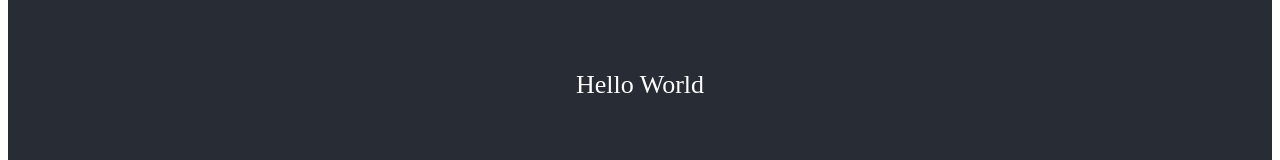
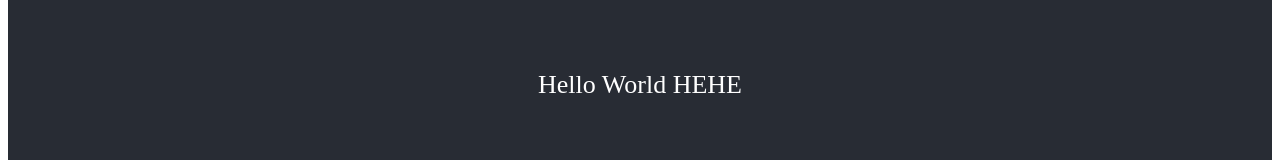
Before and after one commit to yeisharoberts/sparklehome, a JavaScript app in the folder client/: page / in a window 1280 px wide. Shown: the part 323-483 px from the top of the page. Built offline with nearby package versions, Linux system fonts and the light colour scheme; the HTML template or start-up script is replaced by a standard one.

Commit message:
updated App.js

```diff
--- a/client/src/App.js
+++ b/client/src/App.js
@@ -4,7 +4,7 @@ function App() {
   return (
     <div className="App">
       <header className="App-header">
-          <p>Hello World</p>
+          <p>Hello World HEHE</p>
       </header>
     </div>
   );
```
